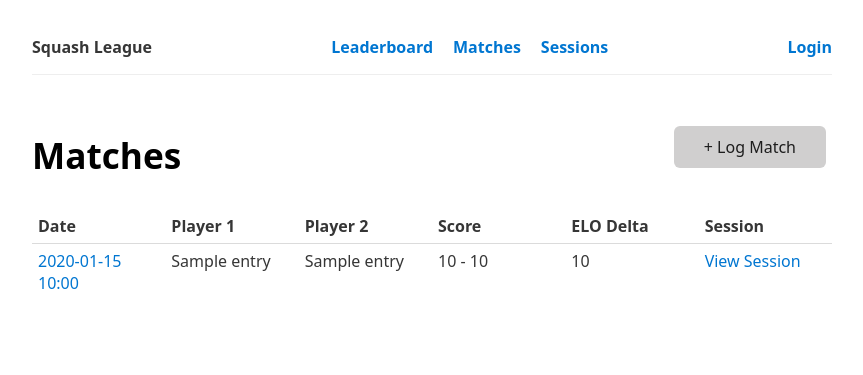
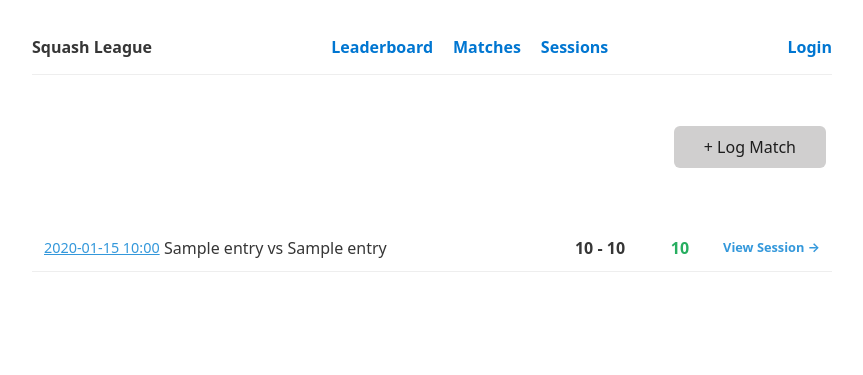
Before and after one commit to ollieellis/squash, a FastAPI app: template templates/matches.html in a window 1280 px wide. Shown: the top 375 px of the page, without its empty margins (208-1071 px from the left). Run offline with FastAPI, Linux system fonts and the light colour scheme; the template is opened without the code that fills it: most values are stand-ins (such as "Sample title", 1, 10 or a date in 2020); some libraries are stand-ins or nearby versions.

Commit message:
cleaner colours for matches (#5)

```diff
--- a/templates/base.html
+++ b/templates/base.html
@@ -6,7 +6,15 @@
     <title>Squash League</title>
     <link rel="stylesheet" href="https://cdn.jsdelivr.net/npm/water.css@2/out/water.css">
     <style>
-        .navbar { display: flex; justify-content: space-between; align-items: center; padding: 1rem 0; border-bottom: 1px solid #eee; margin-bottom: 2rem; }
+        :root {
+            --primary: #27ae60;
+            --danger: #e74c3c;
+            --action: #3498db;
+            --muted: #888888;
+            --text-bright: #ffffff;
+            --nav-border: #eee;
+        }
+        .navbar { display: flex; justify-content: space-between; align-items: center; padding: 1rem 0; border-bottom: 1px solid var(--nav-border); margin-bottom: 2rem; }
         .nav-links { display: flex; gap: 20px; }
         .nav-links a { text-decoration: none; font-weight: bold; }
         .profile-link { font-weight: bold; }
@@ -16,9 +24,9 @@
     <nav class="navbar">
         <div><a href="/" style="text-decoration: none; color: inherit;"><strong>Squash League</strong></a></div>
         <div class="nav-links">
-            <a href="/profiles/" {% if request.url.path == '/profiles/' %}style="color: #2ecc71; border-bottom: 2px solid #2ecc71;"{% endif %}>Leaderboard</a>
-            <a href="/matches/" {% if request.url.path == '/matches/' %}style="color: #2ecc71; border-bottom: 2px solid #2ecc71;"{% endif %}>Matches</a>
-            <a href="/sessions/" {% if request.url.path == '/sessions/' %}style="color: #2ecc71; border-bottom: 2px solid #2ecc71;"{% endif %}>Sessions</a>
+            <a href="/profiles/" {% if request.url.path == '/profiles/' %}style="color: var(--primary); border-bottom: 2px solid var(--primary);"{% endif %}>Leaderboard</a>
+            <a href="/matches/" {% if request.url.path == '/matches/' %}style="color: var(--primary); border-bottom: 2px solid var(--primary);"{% endif %}>Matches</a>
+            <a href="/sessions/" {% if request.url.path == '/sessions/' %}style="color: var(--primary); border-bottom: 2px solid var(--primary);"{% endif %}>Sessions</a>
         </div>
         <div>
             {% if user %}
--- a/templates/matches.html
+++ b/templates/matches.html
@@ -1,44 +1,64 @@
 {% extends "base.html" %}
 {% block content %}
     <style>
-        .header-group { display: flex; justify-content: space-between; align-items: center; margin-bottom: 1rem; }
+        .header-group { display: flex; justify-content: space-between; align-items: center; margin-bottom: 2rem; }
+        .match-list { display: flex; flex-direction: column; gap: 10px; }
+        .match-row {
+            display: grid;
+            grid-template-columns: 120px 1fr 80px 80px 100px;
+            align-items: center;
+            padding: 12px;
+            border-bottom: 1px solid var(--nav-border);
+            text-decoration: none;
+            color: inherit;
+        }
+        .match-row:hover { background-color: rgba(255, 255, 255, 0.05); }
+        .match-date { color: var(--action); font-size: 0.9rem; text-decoration: underline; }
+        .match-players { font-weight: 500; }
+        .match-score { text-align: center; font-weight: bold; }
+        .match-elo { text-align: center; color: var(--primary); font-weight: bold; }
+        .match-session { text-align: right; font-size: 0.8rem; color: var(--action); font-weight: bold; }
+
+        @media (max-width: 600px) {
+            .match-row {
+                grid-template-columns: 1fr 60px;
+                grid-template-areas: "players score" "date elo";
+                gap: 5px;
+            }
+            .match-players { grid-area: players; }
+            .match-score { grid-area: score; text-align: right; }
+            .match-date { grid-area: date; }
+            .match-elo { grid-area: elo; text-align: right; }
+            .match-session { display: none; }
+        }
     </style>
 
     <div class="header-group">
-        <h1>Matches</h1>
+        <h1>Match History</h1>
         <div class="match-actions">
             {% include 'log_match_modal.html' %}
         </div>
     </div>
 
-    <table>
-        <thead>
-            <tr>
-                <th>Date</th>
-                <th>Player 1</th>
-                <th>Player 2</th>
-                <th>Score</th>
-                <th>ELO Delta</th>
-                <th>Session</th>
-            </tr>
-        </thead>
-        <tbody>
-            {% for entry in matches %}
-            <tr>
-                <td><a href="/matches/{{ entry.match.id }}">{{ entry.match.created_at.strftime('%Y-%m-%d %H:%M') }}</a></td>
-                <td>{{ entry.p1_name }}</td>
-                <td>{{ entry.p2_name }}</td>
-                <td>{{ entry.match.player1_score }} - {{ entry.match.player2_score }}</td>
-                <td>{{ entry.match.elo_change|int }}</td>
-                <td>
-                    {% if entry.match.session_id %}
-                    <a href="/sessions/{{ entry.match.session_id }}">View Session</a>
-                    {% else %}
-                    -
-                    {% endif %}
-                </td>
-            </tr>
-            {% endfor %}
-        </tbody>
-    </table>
+    <div class="match-list">
+        {% for entry in matches %}
+        <a href="/matches/{{ entry.match.id }}" class="match-row">
+            <div class="match-date">{{ entry.match.created_at.strftime('%Y-%m-%d %H:%M') }}</div>
+            <div class="match-players">
+                {{ entry.p1_name }} vs {{ entry.p2_name }}
+            </div>
+            <div class="match-score">
+                {{ entry.match.player1_score }} - {{ entry.match.player2_score }}
+            </div>
+            <div class="match-elo">
+                {% if entry.match.elo_change > 0 %}+{% endif %}{{ entry.match.elo_change|int }}
+            </div>
+            <div class="match-session">
+                {% if entry.match.session_id %}
+                View Session &rarr;
+                {% endif %}
+            </div>
+        </a>
+        {% endfor %}
+    </div>
 {% endblock %}
```
Also changed, not shown: templates/match.html (+8 -8 lines), templates/profile.html (+21 -32 lines).
